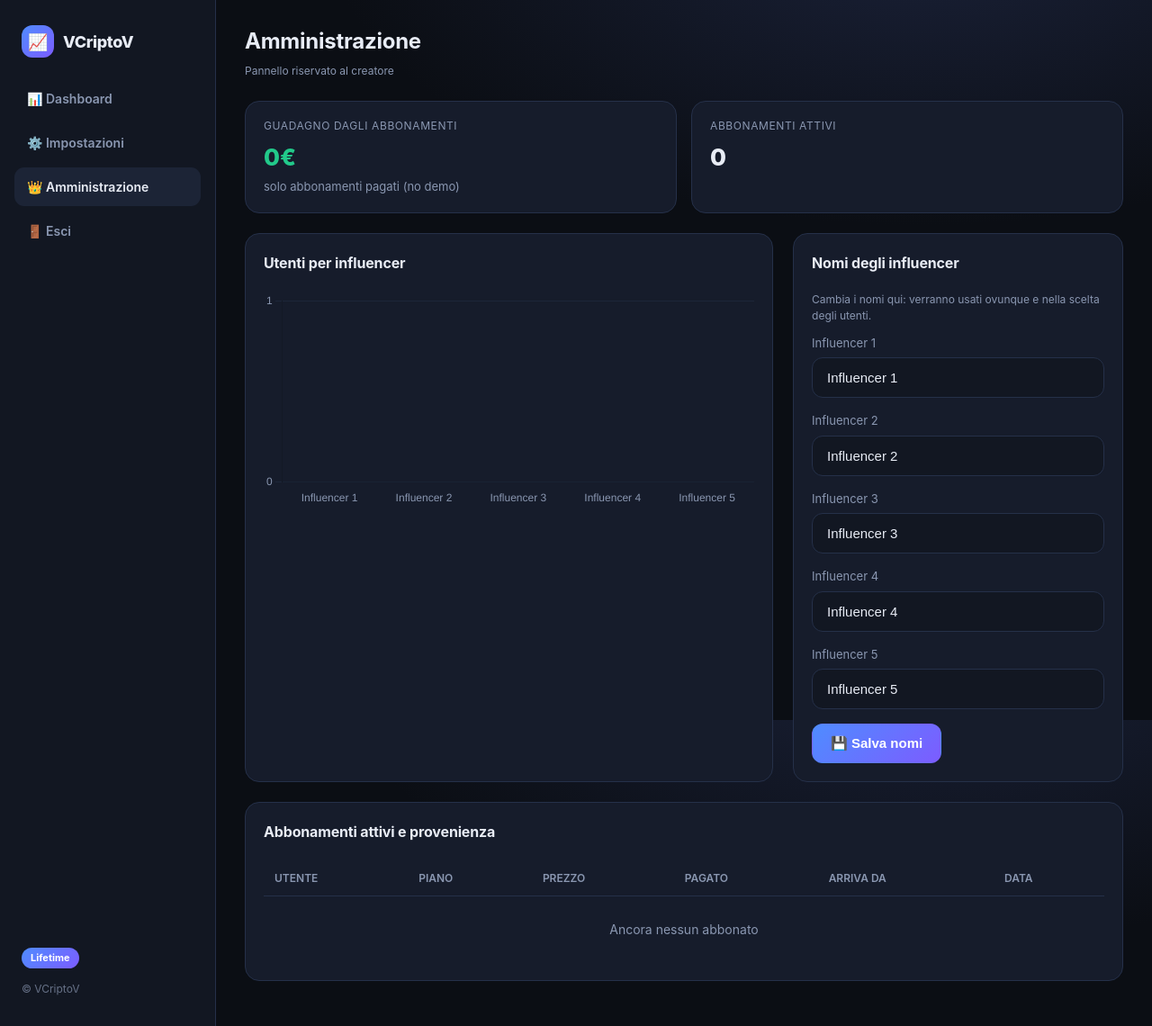
After one commit to l13291221-cmyk/vcriptov, a Flask app: page /admin in a window 1280 px wide. The commit adds this page. Shown: the whole page at 90% size. Run offline with Flask 3, Linux system fonts and the light colour scheme; the visitor is signed in with stand-in values (Sample User, id 1); data comes from the database, SQL or seed files in the repository; data that the repository does not hold is empty.

Commit message:
Add creator admin area, influencer tracking, proactive signals
- Creator login (top-right "Area creatore" on the paywall): password checked
  against a stored scrypt hash (plaintext never in the repo; override via
  instance/admin_password.txt). Logging in grants a free Lifetime account so
  the creator can also use the bot, plus an Amministrazione page in the sidebar.
- Admin page: revenue from paid subscriptions, active-subscription breakdown,
  a bar chart of users per influencer, the list of subscribers with their
  source, and inline renaming of the 5 influencers.
- Influencer attribution: after activating a licence the user picks which
  influencer (1..5, by current name) they came from; stored on the licence and
  shown in the admin table. New Influencer model + License.influencer_slot/paid
  columns with lightweight migration.
- Proactive Telegram signals: the bot now sends buy signals with Investi/Non
  investire buttons as soon as Telegram is connected (no need to write to it).
  Tapping Investi still executes on Kraken only when real trading is enabled;
  otherwise the signal is informational.

Co-Authored-By: Claude Opus 4.8 <noreply@anthropic.com>
Claude-Session: https://claude.ai/code/session_019Kn51LXTvZbk11Mccjb1ys

```diff
--- a/app.py
+++ b/app.py
@@ -25,6 +25,7 @@ from flask import (
     url_for,
 )
 
+from admin import ADMIN_EMAIL, check_admin_password
 from bot import init_engine
 from config import Config
 from exchange_account import account_snapshot
@@ -33,6 +34,7 @@ from market import MARKET_EXCHANGE, market
 from notify import send_telegram
 from models import (
     EquityPoint,
+    Influencer,
     License,
     Portfolio,
     Setting,
@@ -59,21 +61,38 @@ def ensure_schema():
     trading reale (SQLite non le crea da solo su una tabella già esistente)."""
     from sqlalchemy import text
 
-    new_cols = {
+    settings_cols = {
         "live_trading": "BOOLEAN DEFAULT 0",
         "max_order_eur": "FLOAT DEFAULT 20.0",
         "stop_loss_pct": "FLOAT DEFAULT 8.0",
         "take_profit_pct": "FLOAT DEFAULT 15.0",
     }
+    license_cols = {
+        "paid": "BOOLEAN DEFAULT 0",
+        "influencer_slot": "INTEGER",
+    }
     try:
         with db.engine.begin() as conn:
             existing = {row[1] for row in conn.execute(text("PRAGMA table_info(settings)"))}
-            for col, ddl in new_cols.items():
+            for col, ddl in settings_cols.items():
                 if col not in existing:
                     conn.execute(text(f"ALTER TABLE settings ADD COLUMN {col} {ddl}"))
+            existing_l = {row[1] for row in conn.execute(text("PRAGMA table_info(licenses)"))}
+            for col, ddl in license_cols.items():
+                if col not in existing_l:
+                    conn.execute(text(f"ALTER TABLE licenses ADD COLUMN {col} {ddl}"))
     except Exception:
         # Se qualcosa va storto (es. DB nuovo), create_all ha già fatto il lavoro.
         pass
+
+    # Crea i 5 influencer se non esistono ancora.
+    try:
+        for slot in range(1, 6):
+            if not db.session.get(Influencer, slot):
+                db.session.add(Influencer(slot=slot, name=f"Influencer {slot}"))
+        db.session.commit()
+    except Exception:
+        db.session.rollback()
 
 
 def create_app() -> Flask:
@@ -115,12 +134,42 @@ def login_required(view):
     return wrapper
 
 
+def admin_required(view):
+    @wraps(view)
+    def wrapper(*args, **kwargs):
+        if not session.get("is_admin"):
+            return redirect(url_for("admin_login"))
+        return view(*args, **kwargs)
+
+    return wrapper
+
+
+def ensure_admin_license():
+    """Crea (una volta) la licenza del creatore: accesso Lifetime gratuito."""
+    lic = License.query.filter_by(email=ADMIN_EMAIL).first()
+    if not lic:
+        lic = License(
+            email=ADMIN_EMAIL, plan="lifetime",
+            key=generate_key(ADMIN_EMAIL, "lifetime"),
+            active=True, activated=True, activated_at=datetime.utcnow(),
+            paid=False, influencer_slot=0,
+        )
+        db.session.add(lic)
+        db.session.flush()
+        db.session.add(Setting(license_id=lic.id, contact_email=ADMIN_EMAIL))
+        db.session.commit()
+    return lic
+
+
 # ------------------------------------------------------------------ routes
 def register_routes(app: Flask):
 
     @app.context_processor
     def inject_globals():
-        return {"now": datetime.utcnow(), "plans": PLANS, "asset_v": ASSET_VERSION}
+        return {
+            "now": datetime.utcnow(), "plans": PLANS, "asset_v": ASSET_VERSION,
+            "is_admin": session.get("is_admin", False),
+        }
 
     # ---------- Paywall / scelta piano ----------
     @app.route("/")
@@ -226,7 +275,8 @@ def register_routes(app: Flask):
         # Idempotente: se ricarichi la pagina non si ri-attiva/duplica nulla.
         if not lic.active:
             lic.active = True
-            db.session.commit()
+        lic.paid = True  # pagamento reale confermato
+        db.session.commit()
 
         return render_template(
             "checkout.html",
@@ -274,14 +324,102 @@ def register_routes(app: Flask):
             session.clear()
             session["license_id"] = lic.id
             flash(f"Benvenuto! Piano {get_plan(lic.plan)['name']} attivato.", "success")
+            # Prima di entrare, chiediamo da quale influencer arriva.
+            if lic.influencer_slot is None:
+                return redirect(url_for("choose_influencer"))
             return redirect(url_for("dashboard"))
 
         return render_template("activate.html")
+
+    @app.route("/choose-influencer", methods=["GET", "POST"])
+    @login_required
+    def choose_influencer():
+        lic = current_license()
+        if lic.influencer_slot is not None:
+            return redirect(url_for("dashboard"))
+        influencers = Influencer.query.order_by(Influencer.slot).all()
+        if request.method == "POST":
+            try:
+                slot = int(request.form.get("influencer_slot", 0))
+            except (ValueError, TypeError):
+                slot = 0
+            if 1 <= slot <= 5:
+                lic.influencer_slot = slot
+                db.session.commit()
+                return redirect(url_for("dashboard"))
+            flash("Scegli da dove arrivi.", "error")
+        return render_template("choose_influencer.html", influencers=influencers)
 
     @app.route("/logout")
     def logout():
         session.clear()
         return redirect(url_for("index"))
+
+    # ---------- Area creatore (admin) ----------
+    @app.route("/admin/login", methods=["GET", "POST"])
+    def admin_login():
+        if request.method == "POST":
+            if check_admin_password(request.form.get("password", "")):
+                lic = ensure_admin_license()
+                session.clear()
+                session["license_id"] = lic.id
+                session["is_admin"] = True
+                return redirect(url_for("admin"))
+            flash("Password errata.", "error")
+            return redirect(url_for("admin_login"))
+        return render_template("admin_login.html")
+
+    @app.route("/admin")
+    @admin_required
+    def admin():
+        influencers = {i.slot: i.name for i in Influencer.query.all()}
+        subs = (
+            License.query.filter(License.email != ADMIN_EMAIL, License.activated == True)  # noqa: E712
+            .order_by(License.created_at.desc())
+            .all()
+        )
+        active = [s for s in subs if s.active]
+        revenue = sum(get_plan(s.plan)["price_eur"] for s in active if s.paid)
+
+        # Conteggi per piano e per influencer.
+        per_plan = {}
+        per_influencer = {slot: 0 for slot in range(1, 6)}
+        for s in active:
+            per_plan[s.plan] = per_plan.get(s.plan, 0) + 1
+            if s.influencer_slot in per_influencer:
+                per_influencer[s.influencer_slot] += 1
+
+        rows = [{
+            "email": s.email, "plan": get_plan(s.plan)["name"],
+            "price": get_plan(s.plan)["price_eur"], "paid": s.paid,
+            "influencer": influencers.get(s.influencer_slot, "—"),
+            "date": s.created_at.strftime("%d/%m/%Y") if s.created_at else "—",
+        } for s in active]
+
+        return render_template(
+            "admin.html",
+            license=current_license(),
+            plan=get_plan("lifetime"),
+            revenue=revenue,
+            active_count=len(active),
+            per_plan={get_plan(p)["name"]: n for p, n in per_plan.items()},
+            influencers=influencers,
+            per_influencer={influencers[k]: v for k, v in per_influencer.items()},
+            rows=rows,
+        )
+
+    @app.route("/admin/rename-influencer", methods=["POST"])
+    @admin_required
+    def rename_influencer():
+        for slot in range(1, 6):
+            name = (request.form.get(f"name_{slot}") or "").strip()
+            if name:
+                inf = db.session.get(Influencer, slot)
+                if inf:
+                    inf.name = name[:120]
+        db.session.commit()
+        flash("Nomi influencer aggiornati.", "success")
+        return redirect(url_for("admin"))
 
     # ---------- Dashboard ----------
     @app.route("/dashboard")
--- a/static/css/style.css
+++ b/static/css/style.css
@@ -235,3 +235,18 @@ canvas { max-width: 100%; }
    all'infinito (grafico enorme + pagina che lampeggia bianca). */
 .chart-box { position: relative; height: 240px; width: 100%; }
 .chart-placeholder { display: none; text-align: center; color: var(--muted); padding: 40px 20px; font-size: 14px; }
+.creator-btn {
+  position: absolute; top: 18px; right: 20px; padding: 8px 14px; border-radius: 10px;
+  border: 1px solid var(--border); background: var(--card); color: var(--muted);
+  font-size: 13px; font-weight: 600;
+}
+.creator-btn:hover { border-color: var(--brand); color: var(--text); }
+.influencer-grid { display: grid; gap: 10px; margin-top: 8px; }
+.influencer-opt {
+  display: flex; align-items: center; gap: 10px; padding: 14px 16px; border-radius: 12px;
+  border: 1px solid var(--border); background: var(--bg-soft); cursor: pointer; font-weight: 600;
+}
+.influencer-opt:hover { border-color: var(--brand); }
+.influencer-opt.selected { border-color: var(--brand); box-shadow: 0 0 0 2px rgba(79,140,255,.3); }
+.influencer-dot { width: 18px; height: 18px; border-radius: 50%; border: 2px solid var(--border); display: inline-grid; place-items: center; }
+.influencer-opt.selected .influencer-dot::after { content: ''; width: 9px; height: 9px; border-radius: 50%; background: var(--brand); }
--- a/templates/_sidebar.html
+++ b/templates/_sidebar.html
@@ -9,10 +9,15 @@
     <a href="{{ url_for('settings_view') }}" class="nav-link {% if request.endpoint == 'settings_view' %}active{% endif %}">
       ⚙️ Impostazioni
     </a>
+    {% if is_admin %}
+    <a href="{{ url_for('admin') }}" class="nav-link {% if request.endpoint == 'admin' %}active{% endif %}">
+      👑 Amministrazione
+    </a>
+    {% endif %}
     <a href="{{ url_for('logout') }}" class="nav-link">🚪 Esci</a>
     <div class="side-foot">
-      <span class="plan-pill">{{ plan.name }}</span>
-      <div>{{ license.email }}</div>
-      <div style="margin-top:6px;opacity:.7;">© VCriptoV · demo</div>
+      {% if plan %}<span class="plan-pill">{{ plan.name }}</span>{% endif %}
+      {% if license %}<div>{{ license.email }}</div>{% endif %}
+      <div style="margin-top:6px;opacity:.7;">© VCriptoV</div>
     </div>
   </aside>
--- /dev/null
+++ b/templates/admin.html
@@ -0,0 +1,101 @@
+{% extends "base.html" %}
+{% block title %}Amministrazione — VCriptoV{% endblock %}
+{% block body_class %}app-body{% endblock %}
+{% block head %}
+  <script src="https://cdn.jsdelivr.net/npm/chart.js@4.4.1/dist/chart.umd.min.js"></script>
+{% endblock %}
+
+{% block content %}
+<div class="app">
+  {% include "_sidebar.html" %}
+
+  <main class="main">
+    <div class="topbar">
+      <div>
+        <h1>Amministrazione</h1>
+        <div class="hint">Pannello riservato al creatore</div>
+      </div>
+    </div>
+
+    <div class="kpi-grid">
+      <div class="kpi">
+        <div class="label">Guadagno dagli abbonamenti</div>
+        <div class="value pos">{{ "%.0f"|format(revenue) }}€</div>
+        <div class="sub">solo abbonamenti pagati (no demo)</div>
+      </div>
+      <div class="kpi">
+        <div class="label">Abbonamenti attivi</div>
+        <div class="value">{{ active_count }}</div>
+        <div class="sub">
+          {% for name, n in per_plan.items() %}{{ name }}: {{ n }}{% if not loop.last %} · {% endif %}{% endfor %}
+        </div>
+      </div>
+    </div>
+
+    <div class="grid-2">
+      <div class="panel">
+        <div class="panel-head"><h2>Utenti per influencer</h2></div>
+        <div class="chart-box"><canvas id="infChart"></canvas></div>
+      </div>
+
+      <div class="panel">
+        <div class="panel-head"><h2>Nomi degli influencer</h2></div>
+        <p class="hint">Cambia i nomi qui: verranno usati ovunque e nella scelta degli utenti.</p>
+        <form method="POST" action="{{ url_for('rename_influencer') }}">
+          {% for slot, name in influencers.items()|sort %}
+          <div class="field">
+            <label>Influencer {{ slot }}</label>
+            <input type="text" name="name_{{ slot }}" value="{{ name }}" />
+          </div>
+          {% endfor %}
+          <button type="submit" class="btn btn-primary">💾 Salva nomi</button>
+        </form>
+      </div>
+    </div>
+
+    <div class="panel">
+      <div class="panel-head"><h2>Abbonamenti attivi e provenienza</h2></div>
+      <div style="overflow-x:auto;">
+        <table>
+          <thead><tr><th>Utente</th><th>Piano</th><th>Prezzo</th><th>Pagato</th><th>Arriva da</th><th>Data</th></tr></thead>
+          <tbody>
+            {% for r in rows %}
+            <tr>
+              <td>{{ r.email }}</td>
+              <td>{{ r.plan }}</td>
+              <td>{{ r.price }}€</td>
+              <td>{% if r.paid %}<span class="tag tag-executed">sì</span>{% else %}<span class="tag tag-closed">demo</span>{% endif %}</td>
+              <td>{{ r.influencer }}</td>
+              <td class="hint">{{ r.date }}</td>
+            </tr>
+            {% else %}
+            <tr><td colspan="6" class="empty">Ancora nessun abbonato</td></tr>
+            {% endfor %}
+          </tbody>
+        </table>
+      </div>
+    </div>
+  </main>
+</div>
+{% endblock %}
+
+{% block scripts %}
+<script>
+  const infData = {{ per_influencer|tojson }};
+  new Chart(document.getElementById("infChart").getContext("2d"), {
+    type: "bar",
+    data: {
+      labels: Object.keys(infData),
+      datasets: [{ label: "Utenti", data: Object.values(infData), backgroundColor: "#4f8cff", borderRadius: 6 }],
+    },
+    options: {
+      responsive: true, maintainAspectRatio: false, animation: false,
+      plugins: { legend: { display: false } },
+      scales: {
+        x: { ticks: { color: "#8a97b1" }, grid: { display: false } },
+        y: { ticks: { color: "#8a97b1", precision: 0 }, grid: { color: "rgba(37,48,73,.5)" }, beginAtZero: true },
+      },
+    },
+  });
+</script>
+{% endblock %}
--- a/templates/paywall.html
+++ b/templates/paywall.html
@@ -3,6 +3,7 @@
 
 {% block content %}
 <div class="auth-wrap">
+  <a href="{{ url_for('admin_login') }}" class="creator-btn">🔐 Area creatore</a>
   <div class="brand-row">
     <div class="brand-logo">📈</div>
     <div>
```
Also changed, not shown: admin.py (added, +33 -0 lines), bot.py (+10 -5 lines), models.py (+12 -0 lines), templates/admin_login.html (added, +24 -0 lines), templates/choose_influencer.html (added, +38 -0 lines).
